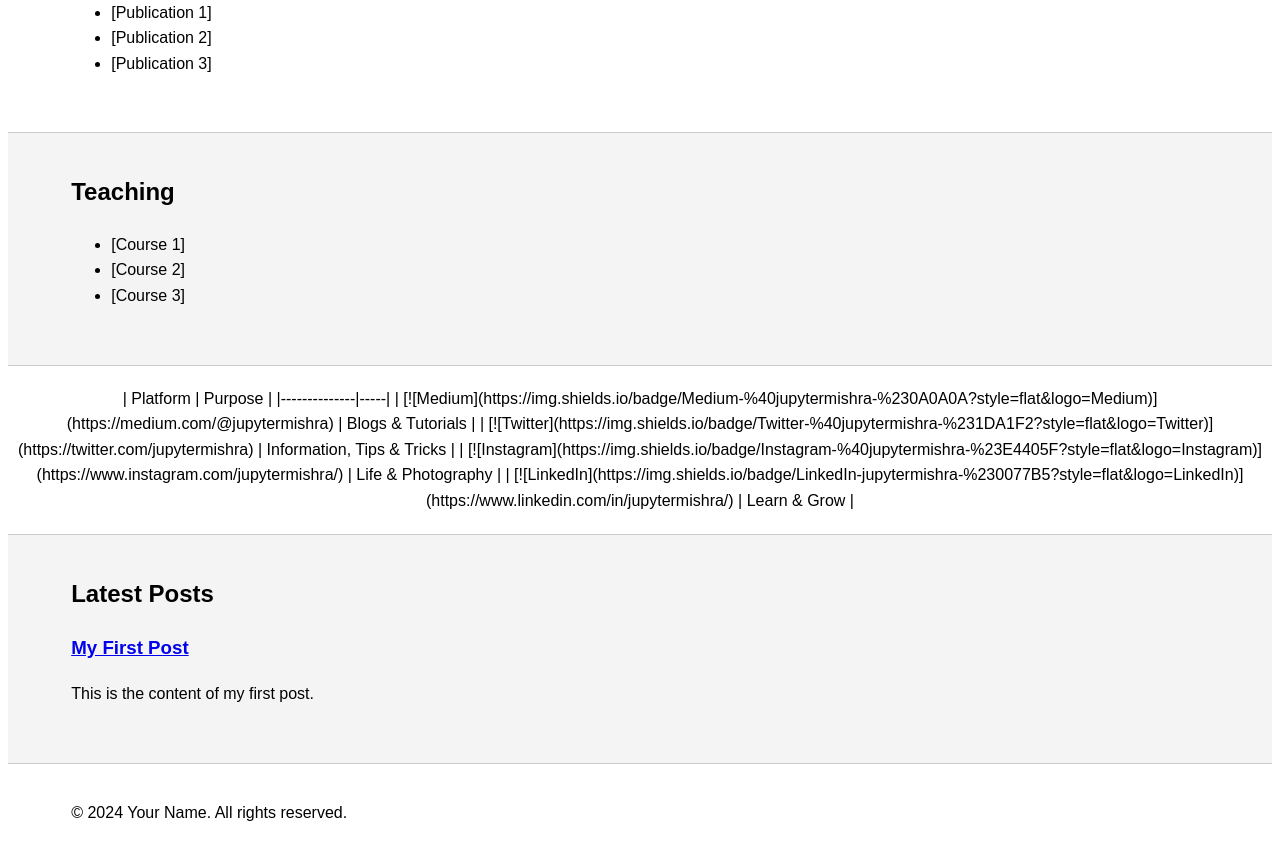
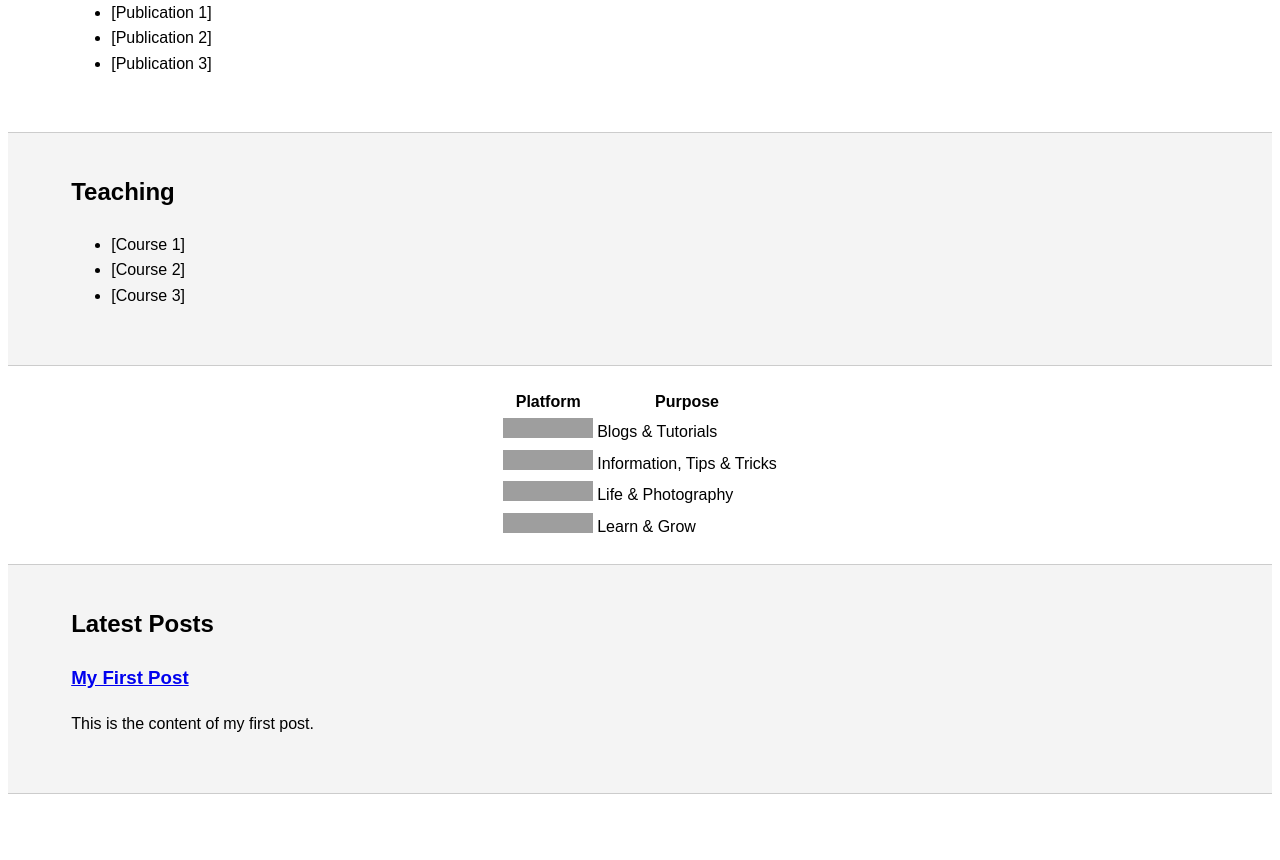
Before and after one commit to jupytermishra/jupytermishra.github.io, a Jekyll site: the page built from index.html, in a window 1280 px wide and 900 px high, scrolled down 988 px. Shown: the top 860 px of the window. Built offline with Jekyll 4.4.1, drawn with Linux system fonts in a browser that asks for light colours; grey boxes are pictures that could not be loaded.

Commit message:
Update index.html

```diff
--- a/index.html
+++ b/index.html
@@ -8,8 +8,7 @@ title: Home
     <div class="container">
       <h2>About Me</h2>
       <p align="center">
-
-           <img src="https://readme-typing-svg.herokuapp.com?font=TimesNewRoman&color=4CAF50&size=32&center=true&vCenter=true&width=800&height=100&lines=🌟+Welcome+to+My+Horizon+🌟,;🧠+Data+Science+Enthusiast,;🤖+Artificial+Intelligence+and+Robotics+Lover,;📚+Formal+Science+and+Natural+Science+Student,;🔍+Active+Learner+and+Researcher,;💡+Passionate+about+Learning+New+Things+💡">
+        <img src="https://readme-typing-svg.herokuapp.com?font=TimesNewRoman&color=4CAF50&size=32&center=true&vCenter=true&width=800&height=100&lines=🌟+Welcome+to+My+Horizon+🌟,;🧠+Data+Science+Enthusiast,;🤖+Artificial+Intelligence+and+Robotics+Lover,;📚+Formal+Science+and+Natural+Science+Student,;🔍+Active+Learner+and+Researcher,;💡+Passionate+about+Learning+New+Things+💡" alt="Welcome Typing Animation">
       </p>
     </div>
   </section>
@@ -46,18 +45,50 @@ title: Home
   </section>
 
   <section id="contact" class="section" data-aos="fade-up">
-     <div align="center">
-
-         | Platform     | Purpose |
-         |--------------|-----|
-         | [![Medium](https://img.shields.io/badge/Medium-%40jupytermishra-%230A0A0A?style=flat&logo=Medium)](https://medium.com/@jupytermishra)    | Blogs & Tutorials |
-         | [![Twitter](https://img.shields.io/badge/Twitter-%40jupytermishra-%231DA1F2?style=flat&logo=Twitter)](https://twitter.com/jupytermishra)   | Information, Tips & Tricks |
-         | [![Instagram](https://img.shields.io/badge/Instagram-%40jupytermishra-%23E4405F?style=flat&logo=Instagram)](https://www.instagram.com/jupytermishra/) | Life & Photography |
-         | [![LinkedIn](https://img.shields.io/badge/LinkedIn-jupytermishra-%230077B5?style=flat&logo=LinkedIn)](https://www.linkedin.com/in/jupytermishra/) | Learn & Grow |
-
-
-
-     </div>
+    <div align="center">
+      <table>
+        <thead>
+          <tr>
+            <th>Platform</th>
+            <th>Purpose</th>
+          </tr>
+        </thead>
+        <tbody>
+          <tr>
+            <td>
+              <a href="https://medium.com/@jupytermishra">
+                <img src="https://img.shields.io/badge/Medium-%40jupytermishra-%230A0A0A?style=flat&logo=Medium" alt="Medium">
+              </a>
+            </td>
+            <td>Blogs & Tutorials</td>
+          </tr>
+          <tr>
+            <td>
+              <a href="https://twitter.com/jupytermishra">
+                <img src="https://img.shields.io/badge/Twitter-%40jupytermishra-%231DA1F2?style=flat&logo=Twitter" alt="Twitter">
+              </a>
+            </td>
+            <td>Information, Tips & Tricks</td>
+          </tr>
+          <tr>
+            <td>
+              <a href="https://www.instagram.com/jupytermishra/">
+                <img src="https://img.shields.io/badge/Instagram-%40jupytermishra-%23E4405F?style=flat&logo=Instagram" alt="Instagram">
+              </a>
+            </td>
+            <td>Life & Photography</td>
+          </tr>
+          <tr>
+            <td>
+              <a href="https://www.linkedin.com/in/jupytermishra/">
+                <img src="https://img.shields.io/badge/LinkedIn-jupytermishra-%230077B5?style=flat&logo=LinkedIn" alt="LinkedIn">
+              </a>
+            </td>
+            <td>Learn & Grow</td>
+          </tr>
+        </tbody>
+      </table>
+    </div>
   </section>
 
   <section id="posts" class="section section-alt" data-aos="fade-up">
```
